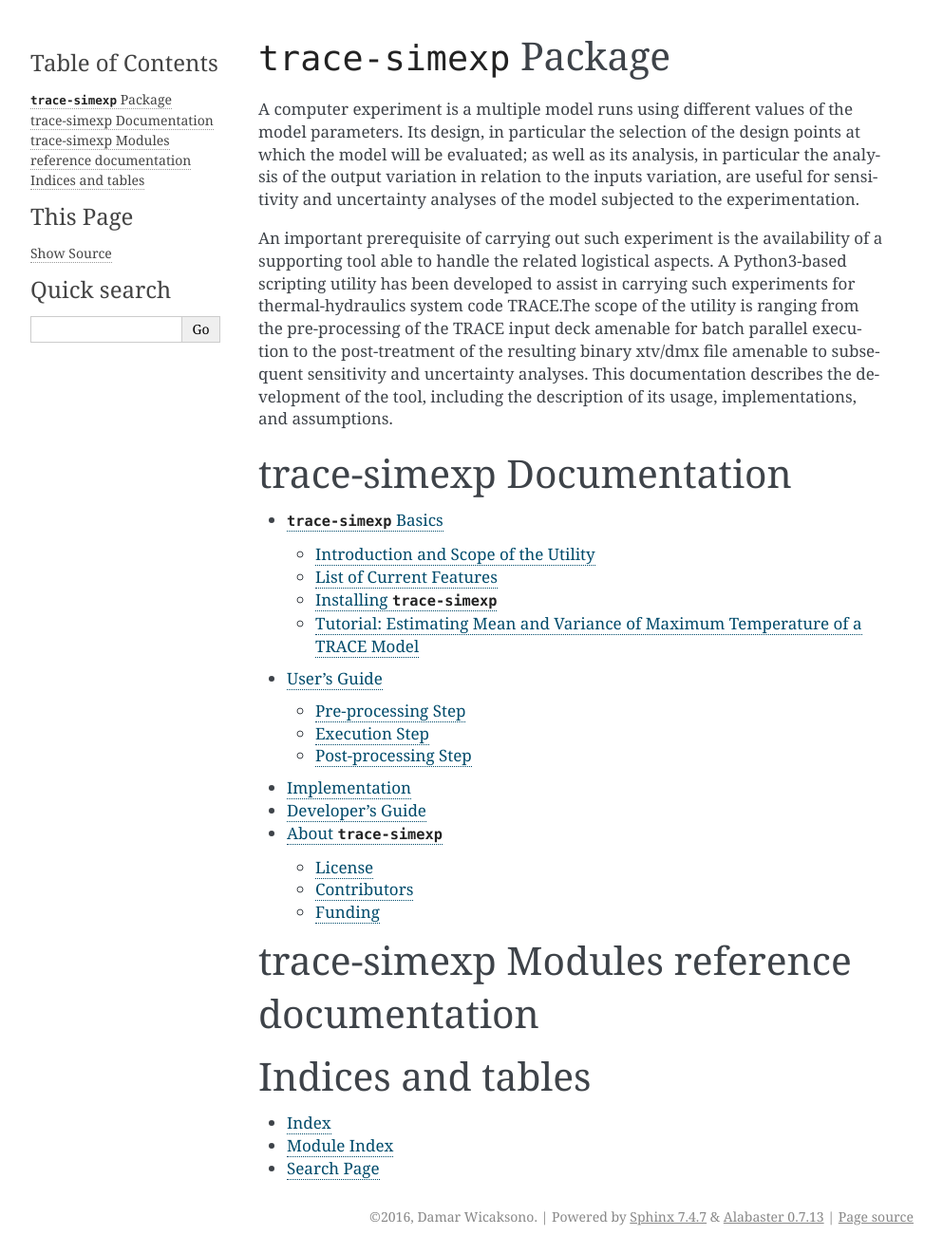
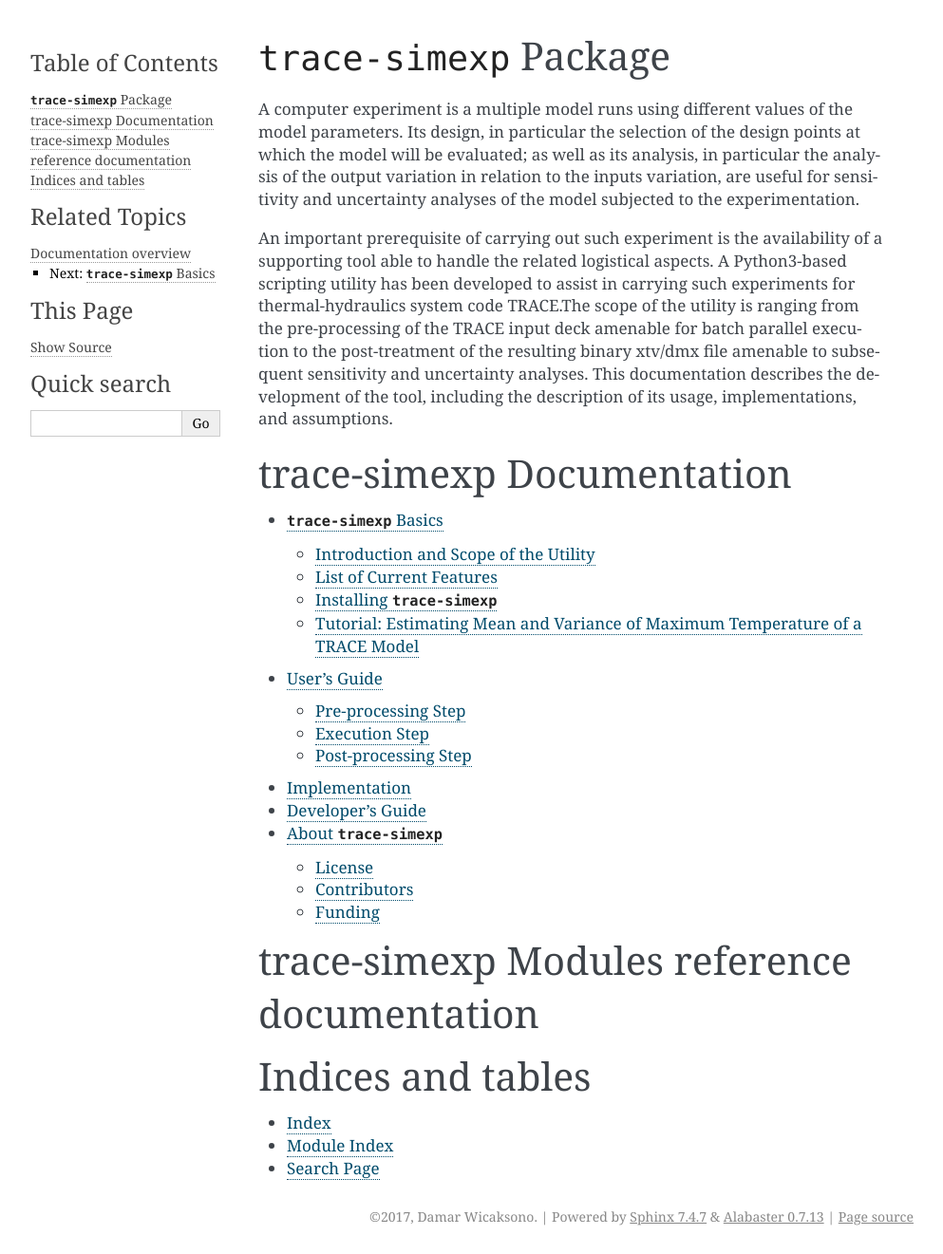
Before and after one commit to damar-wicaksono/trace-simexp, a Sphinx documentation site: the page built from docs/source/index.rst, in a window 1280 px wide. Shown: the whole page at 95% size, without its empty margins (148-1141 px from the left). Built offline with Sphinx 7.4.7, drawn with Linux system fonts in a browser that asks for light colours.

Commit message:
Update conf.py file: Add viewcode capability

```diff
--- a/docs/source/conf.py
+++ b/docs/source/conf.py
@@ -34,6 +34,7 @@
     'sphinx.ext.autodoc',
     'sphinx.ext.intersphinx',
     'sphinx.ext.mathjax',
+    'sphinx.ext.viewcode'
 ]
 
 # Add any paths that contain templates here, relative to this directory.
@@ -52,7 +53,7 @@
 
 # General information about the project.
 project = 'trace-simexp'
-copyright = '2016, Damar Wicaksono'
+copyright = '2017, Damar Wicaksono'
 author = 'Damar Wicaksono'
 
 # The version info for the project you're documenting, acts as replacement for
@@ -118,7 +119,7 @@
 # Theme options are theme-specific and customize the look and feel of a theme
 # further.  For a list of options available for each theme, see the
 # documentation.
-#html_theme_options = {}
+html_theme_options = {'show_related': True}
 
 # Add any paths that contain custom themes here, relative to this directory.
 #html_theme_path = []
@@ -142,7 +143,7 @@
 # Add any paths that contain custom static files (such as style sheets) here,
 # relative to this directory. They are copied after the builtin static files,
 # so a file named "default.css" will overwrite the builtin "default.css".
-html_static_path = ['_static']
+#html_static_path = ['_static']
 
 # Add any extra paths that contain custom files (such as robots.txt or
 # .htaccess) here, relative to this directory. These files are copied
```
